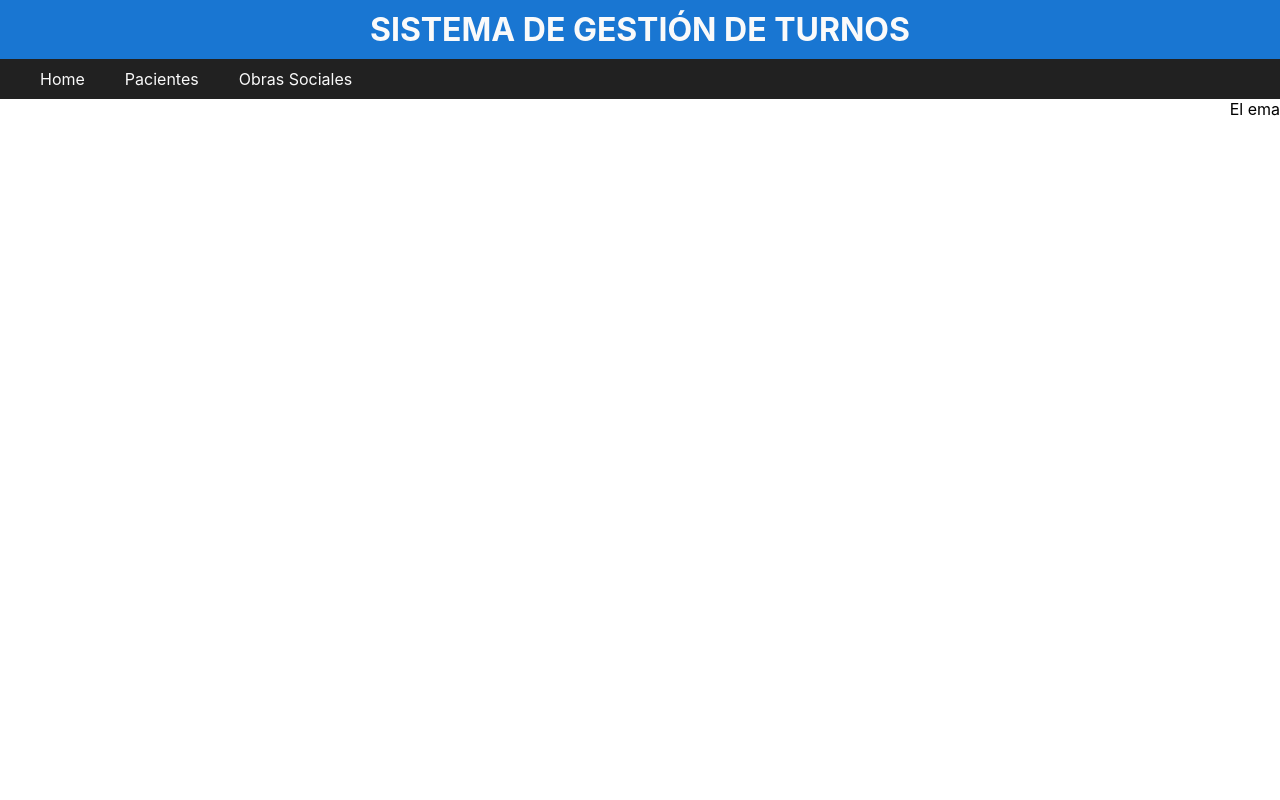
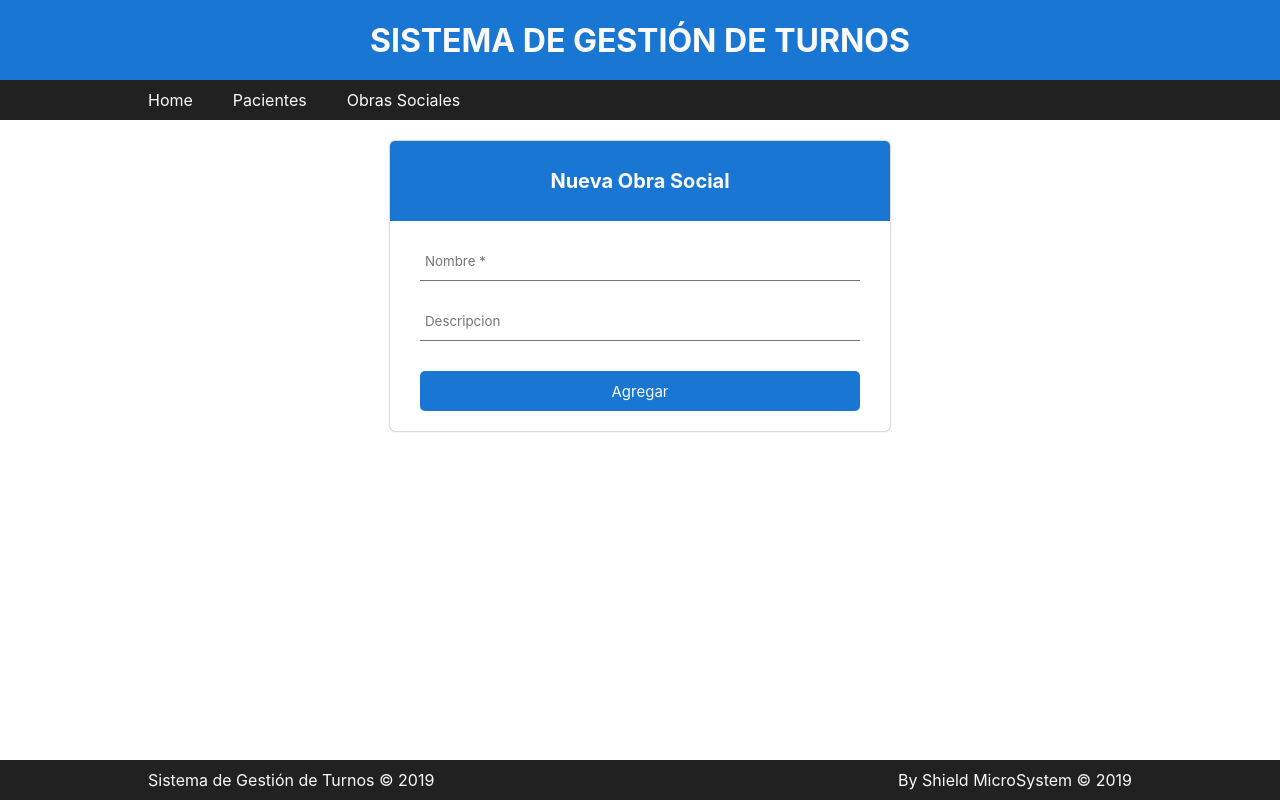
Before and after one commit to mrcrawled/GestionDeTurno, a React (Create React App) app in the folder client/: page /obras_sociales/new in a window 1280 px wide. Built offline with nearby package versions, Linux system fonts and the light colour scheme.

Commit message:
Estilo a formularios- mejorar

```diff
--- a/client/src/App.jsx
+++ b/client/src/App.jsx
@@ -1,12 +1,18 @@
 import React, { Component } from 'react';
-import { BrowserRouter , Route } from 'react-router-dom';
+import { BrowserRouter , Route, Switch } from 'react-router-dom';
 import Header from './Components/Header';
 import Home from './Components/Home';
 import Footer from './Components/Footer';
 import NavBar from './Components/NavBar';
+
 import Paciente from './Components/Paciente/Paciente';
+import PacienteForm from './Components/Paciente/PacienteForm';
 import ObraSocial from './Components/ObraSocial/ObraSocial';
+import ObraSocialForm from './Components/ObraSocial/ObraSocialForm';
 
+const NotFound = ({location})=>(
+  <h1>Ha ocurido un Problema un problema. No se encuentra la página solicitada: {location.pathname} </h1>
+)
 class App extends Component {
   render() {
     return (
@@ -14,10 +20,15 @@ class App extends Component {
         <Header />
         <BrowserRouter >
           <NavBar />
-          <div className="container">
-            <Route exact path="/" component={Home} />
-            <Route exact path="/pacientes" component={Paciente} />
-            <Route exact path="/obras_sociales" component={ObraSocial} />
+          <div className="container" id="Main">
+            <Switch>
+              <Route exact path="/" component={Home} />
+              <Route exact path="/pacientes" component={Paciente} />
+              <Route exact path="/pacientes/new" component={PacienteForm} />
+              <Route exact path="/obras_sociales" component={ObraSocial} />
+              <Route exact path="/obras_sociales/new" component={ObraSocialForm} />
+              <Route component={NotFound}/>
+            </Switch>
           </div>
         </BrowserRouter >
         <Footer />
--- a/client/src/Components/Footer.jsx
+++ b/client/src/Components/Footer.jsx
@@ -3,22 +3,14 @@ import React, { Component } from 'react';
 class Footer extends Component {
     render() {
         return (
-            <p style={footerStyle}>
-            El ema
-            </p>
+            <nav>
+                <div className="container fsb">
+                    <p>Sistema de Gestión de Turnos &copy; 2019</p>
+                    <p>By Shield MicroSystem &copy; 2019</p>
+                </div>
+            </nav>
         )
     }
 }
 
-const footerStyle = {
-    margin: '0',
-    padding: '0',
-    background: 'white',
-    color: 'black',
-    textAlign: 'right',
-    font: '3px',
-    height: '4em'
-
-}
-
 export default Footer
--- a/client/src/Components/NavBar.jsx
+++ b/client/src/Components/NavBar.jsx
@@ -5,9 +5,11 @@ class NavBar extends Component {
   render() {
     return (
       <nav>
-        <Link to="/">Home</Link>
-        <Link to="/pacientes">Pacientes</Link>
-        <Link to="/obras_sociales">Obras Sociales</Link>
+        <div className="container">
+          <Link to="/">Home</Link>
+          <Link to="/pacientes">Pacientes</Link>
+          <Link to="/obras_sociales">Obras Sociales</Link>
+        </div>
       </nav>
     )
   }
--- a/client/src/Components/ObraSocial/ObraSocial.jsx
+++ b/client/src/Components/ObraSocial/ObraSocial.jsx
@@ -1,4 +1,5 @@
 import React, { Component } from 'react';
+import { Link } from 'react-router-dom';
 import axios from 'axios';
 import Paginacion from '../Paginacion';
 
@@ -6,15 +7,8 @@ class ObraSocial extends Component {
     constructor(props) {
         super(props);
         this.state = {
-            obras_sociales: [],
-            id: 0  ,
-            nombre: '',
-            descripcion: '',
-
+            obras_sociales: []
         };
-        this.handleChange = this.handleChange.bind(this);
-        this.agregarObraSocial = this.agregarObraSocial.bind(this);
-
     }
 
     //Lista Obras Sociales
@@ -32,72 +26,19 @@ class ObraSocial extends Component {
         this.getObrasSociales();
     }
 
-    //Agregar Obra Social
-    //Prevent Default: se evita la recarga al enviar el formulario
-    agregarObraSocial = event => {
-        event.preventDefault();
-        axios.post(`/obras_sociales`,
-            { nombre: this.state.nombre },
-            { descripcion: this.state.descripcion }
-        ).then(res => {
-            this.setState({})
-            console.log(res);
-            console.log(res.data);
-        })
-    }
-
-    handleSubmit = event => {
-        event.preventDefault();
-        const id = this.state.id;
-        axios.delete(`/obras_sociales/${id}`)
-                  .then(res => {
-            console.log(res);
-            console.log(res.data);
-          })
-      }
-
-
-
-    handleChange = event => {
-        this.setState({ id: event.target.value });
-        this.setState({ nombre: event.target.value });
-        this.setState({ descripcion: event.target.value });
-    }
-
     render() {
         return (
-            <div className="container">
+            <div>
                 <h2>Obras Sociales</h2>
+                <Link to="/obras_sociales/new">
+                    <button type="button" className="btn">Nueva Obra Social</button>
+                </Link>
                 <Paginacion
                     rhead={["Nombre", "Descriptción"]}
                     rbody={this.state.obras_sociales.map( (obra_social) => {
                         return [ obra_social.nombre, obra_social.descripcion ]
                     })}
                 />
-                {/* <form>
-                    <button type="submit" className="btn btn-info">Agregar Obras Sociales</button>
-                    <div className="form-group">
-                        <label>
-                            Nombre:
-                     </label>
-                        <input
-                            type="text"
-                            name="nombre"
-                            onChange={this.handleChange}
-                            className="form-control"
-                            required />
-
-                        <label>
-                            Descripcion:
-                        </label>
-                        <input
-                            type="text"
-                            name="descripcion"
-                            className="form-control"
-                            onChange={this.handleChange} />
-                        <button type="submit" className="btn btn-primary">Agregar Obra Social</button>
-                    </div>
-                </form> */}
             </div>
         )
     }
--- /dev/null
+++ b/client/src/Components/ObraSocial/ObraSocialForm.jsx
@@ -0,0 +1,57 @@
+import React, { Component } from 'react';
+import axios from 'axios';
+
+class ObraSocialForm extends Component {
+    constructor(props) {
+        super(props);
+        this.state = {
+            nombre: '',
+            descripcion: '',
+        };
+    }
+
+    agregarObraSocial = async event => {
+        try {
+            console.log(this.state);
+            const obrasSociales = await {
+                nombre: this.state.nombre,
+                descripcion: this.state.descripcion
+            }
+            const res = await axios.post(`/obras_sociales`, obrasSociales);
+            const result = await res.data;
+            this.setState({ result });
+            console.log(result);
+            console.log(res.data);
+        } catch (error) {
+            console.log(error);
+        }
+    }
+
+    render() {
+        return (
+            <form onSubmit={this.agregarObraSocial} className="formulario">
+                <div className="form-header">
+                    Nueva Obra Social
+                </div>
+                <div className="form-body">
+                    <input
+                        type="text"
+                        name="nombre"
+                        onChange={this.handleChange}
+                        placeholder="Nombre *"
+                        required
+                    />
+                    <input
+                        type="text"
+                        name="descripcion"
+                        placeholder="Descripcion"
+                        onChange={this.handleChange}
+                    />
+                    <button type="submit" className="btn">Agregar</button>
+                </div>
+            </form>
+        )
+    }
+}
+
+export default ObraSocialForm
--- /dev/null
+++ b/client/src/Components/Paciente/PacienteForm.jsx
@@ -0,0 +1,45 @@
+import React, { Component } from 'react';
+import axios from 'axios';
+
+class PacienteForm extends Component {
+    constructor(props) {
+        super(props);
+        this.state = {
+            nombre: '',
+            descripcion: '',
+        };
+    }
+
+    agregarPaciente = async event => {
+        event.preventDefault();
+    }
+
+    render() {
+        return (
+            <form onSubmit={this.agregarPaciente} className="formulario">
+                <div className="form-header">
+                    Nuevo Paciente
+                </div>
+                <div className="form-body">
+                    <input
+                        type="text"
+                        name="nombre"
+                        onChange={this.handleChange}
+                        placeholder="Nombre *"
+                        required
+                    />
+                    <input
+                        type="text"
+                        name="apellido"
+                        placeholder="Apellido *"
+                        onChange={this.handleChange}
+                        required
+                    />
+                    <button type="submit" className="btn">Agregar</button>
+                </div>
+            </form>
+        )
+    }
+}
+
+export default PacienteForm
--- a/client/src/css/index.css
+++ b/client/src/css/index.css
@@ -1,4 +1,5 @@
 * {
+  color: var(--dark-black);
   font-family: -apple-system, BlinkMacSystemFont, "Segoe UI", "Roboto", "Oxygen", "Ubuntu", "Cantarell", "Fira Sans", "Droid Sans", "Helvetica Neue", sans-serif;
   -webkit-font-smoothing: antialiased;
   -moz-osx-font-smoothing: grayscale;
@@ -11,26 +12,34 @@ code {
 }
 
 /* ---------------------------------------------------------------------------------- Containers */
+#Main {
+  border: 1px solid #0000;
+  box-sizing: border-box;
+  min-height: calc(100vh - 160px);
+}
 header{
+  align-items: center;
   background-color: var(--dark-blue);
-  color: var(--light-gray);
-  text-align: center;
+  display: flex;
+  height: 60px;
+  justify-content: center;
   padding: 10px;
 }
+header h1 { color: var(--light-gray); }
 
 .container {
   margin: auto;
   width: 80%;
 }
-
 /* ---------------------------------------------------------------------------------- Navigation */
 nav {
   align-items: center;
   background-color: var(--dark-black);
+}
+nav .container{
   display: flex;
-  padding: 0 20px;
 }
-nav a {
+nav a, nav p {
   align-items: center;
   background-color: var(--dark-black);
   color: var(--light-gray);
@@ -42,6 +51,9 @@ nav a {
 nav a:hover  {  background-color: var(--default-black-75); }
 nav a:active {  background-color: var(--default-black); }
 
+.fsb {
+  justify-content: space-between;
+}
 /* ---------------------------------------------------------------------------------- Pagination */
 .pagination {
   margin: 20px 0;
@@ -116,6 +128,62 @@ nav a:active {  background-color: var(--default-black); }
   border-bottom-right-radius: 5px;
 }
 
+/* ---------------------------------------------------------------------------------- Formulario */
+.formulario {
+  align-items: center;
+  border: 1px solid var(--dark-gray-75);
+  border-radius: 5px;
+  box-shadow: 0 0 2px var(--dark-gray);
+  box-sizing: border-box;
+  display: flex;
+  flex-direction: column;
+  flex-grow: 1;
+  justify-content: center;
+  margin: 20px auto;
+  width: 500px;
+}
+.form-header {
+  align-items: center;
+  background-color: var(--dark-blue);
+  border-top-left-radius: 5px;
+  border-top-right-radius: 5px;
+  border-bottom: 1px solid var(--dark-gray-75);
+  box-sizing: border-box;
+  color: var(--light-gray);
+  display: flex;
+  font-size: 20px;
+  font-weight: bold;
+  height: 80px;
+  justify-content: center;
+  padding: 30px;
+  width: 100%;
+}
+.form-body{
+  box-sizing: border-box;
+  padding: 20px 30px;
+  width: 100%;
+}
+.form-body input {
+  border: none;
+  border-bottom: 1px solid var(--dark-gray);
+  box-sizing: border-box;
+  display: block;
+  height: 40px;
+  margin-bottom: 20px;
+  outline: none;
+  padding: 5px;
+  transition: 500ms;
+  width: 100%;
+}
+.form-body input:focus {
+  border-bottom: 1.5px solid var(--dark-blue);
+}
+
+.form-body button {
+  margin-top: 10px;
+  width: 100%;
+}
+
 /* -------------------------------------------------------------------------------------- Margin */
 .mt-10 { margin-top: 10px; }
 .mr-10 { margin-right: 10px; }
@@ -136,3 +204,20 @@ nav a:active {  background-color: var(--default-black); }
 }
 .btn:hover  { background-color: var(--dark-blue-75); }
 .btn:active { background-color: var(--dark-blue-50); }
+
+/* ------------------------------------------------------------------------------------ Columns */
+.col-2 {
+  display: grid;
+  grid-template-columns: 49% 49%;
+  grid-gap: 2%;
+}
+.col-3 {
+  display: grid;
+  grid-template-columns: 32% 32% 32%;
+  grid-gap: 2%;
+}
+.col-4 {
+  display: grid;
+  grid-template-columns: repeat(4,calc(94%/4));
+  grid-gap: 2%;
+}
--- a/client/src/css/palleta.css
+++ b/client/src/css/palleta.css
@@ -1,7 +1,7 @@
 :root {
     --dark-blue         : #1976d2;
-    --dark-blue-75      : #1976d2cc;
-    --dark-blue-50      : #1976d288;
+    --dark-blue-75      : #1976d2c0;
+    --dark-blue-50      : #1976d280;
     --default-blue      : #2196f3;
     --light-blue        : #bbdefb;
     --accent-blue       : #448aff;
@@ -32,11 +32,11 @@
     --accent-purple     : #E040FB;
 
     --dark-black        : #212121;
-    --dark-black-75     : #212121cc;
-    --dark-black-50     : #21212188;
+    --dark-black-75     : #212121c0;
+    --dark-black-50     : #21212180;
     --default-black     : #424242;
-    --default-black-75  : #424242cc;
-    --default-black-50  : #42424288;
+    --default-black-75  : #424242c0;
+    --default-black-50  : #42424280;
     --light-black       : #616161;
 
     --dark-gray         : #757575;
```
Also changed, not shown: client/src/Components/Paciente/Paciente.jsx (+16 -4 lines).
